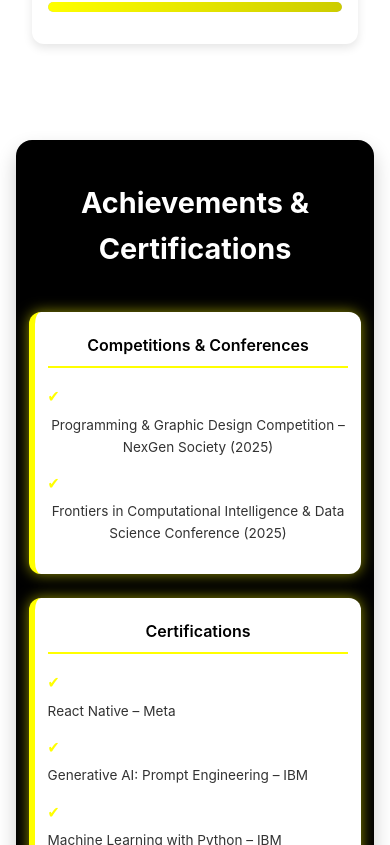
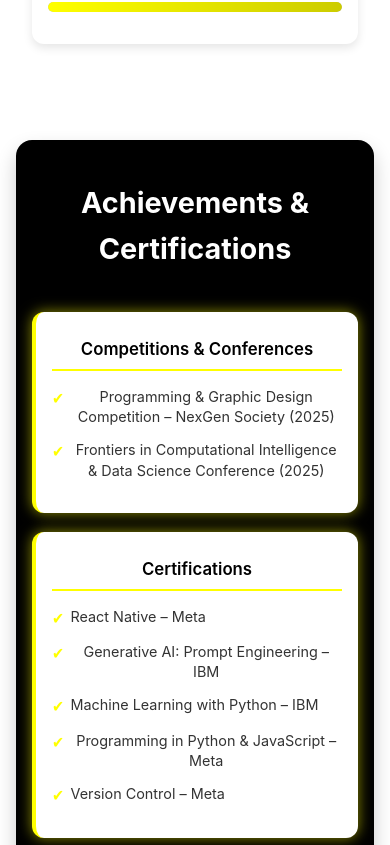
Before and after one commit to ZAKAULHASSAN/ZAKAULHASSAN, a React (Create React App) app: page / in a window 390 px wide. Shown: the part 3199-4044 px from the top of the page. Built offline with nearby package versions, Linux system fonts and the light colour scheme.

Commit message:
Update App.css

```diff
--- a/src/App.css
+++ b/src/App.css
@@ -835,74 +835,41 @@
     /* padding: 1rem; */
   }
 }
-/* Responsive Styles for Achievements Section */
-@media (max-width: 1024px) {
+
+
+ /* Mobile-Only Responsiveness for Achievements Section */
+@media (max-width: 480px) {
   .achievements-section {
-    padding: 3rem 1.5rem;
+    padding: 2rem 1rem;
+    margin: 2rem 1rem;
   }
 
   .achievement-grid {
-    gap: 1.5rem;
-  }
-
-  .achievement-card {
-    padding: 1.2rem;
-  }
-
-  .achievement-card h3 {
-    font-size: 1.2rem;
-  }
-
-  .achievement-item {
-    font-size: 0.95rem;
-  }
-}
-
-@media (max-width: 768px) {
-  .achievement-grid {
     grid-template-columns: 1fr;
-  }
-
-  .achievements-section {
-    padding: 2.5rem 1rem;
-    margin: 2rem 1rem;
+    gap: 1.2rem;
   }
 
   .achievement-card {
     padding: 1rem;
+    border-left-width: 4px;
   }
 
   .achievement-card h3 {
-    font-size: 1.1rem;
+    font-size: 1.05rem;
     text-align: center;
+    padding-bottom: 0.4rem;
   }
 
   .achievement-item {
     font-size: 0.9rem;
-    flex-direction: row;
-  }
-}
-
-@media (max-width: 480px) {
-  .achievements-section {
-    padding: 2rem 0.8rem;
-  }
-
-  .achievement-card {
-    padding: 0.8rem;
-  }
-
-  .achievement-card h3 {
-    font-size: 1rem;
-  }
-
-  .achievement-item {
-    font-size: 0.85rem;
-    flex-direction: column;
+    display: flex;
     align-items: flex-start;
+    line-height: 1.4;
   }
 
   .bullet-icon {
-    margin-bottom: 0.3rem;
+    margin-right: 0.4rem;
+    font-size: 1rem;
+    line-height: 1.4;
   }
 }
```
